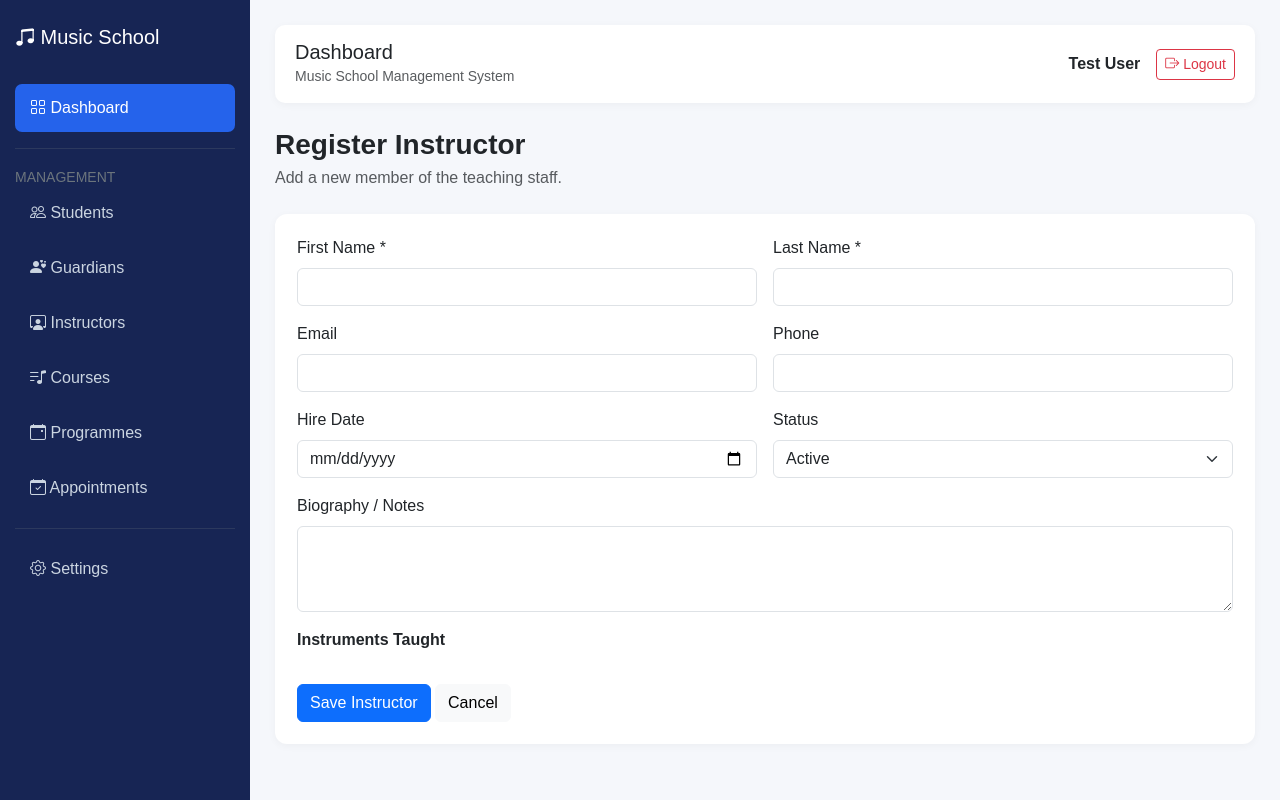
After one commit to Jes-techdev/Jazzland-Music-School-Management-System, a Laravel app: page /manager/instructors/create in a window 1280 px wide. The commit adds this page. Run offline with Laravel 12, Linux system fonts and the light colour scheme; a user stored in the database is signed in; data comes from the database, SQL or seed files in the repository; data that the repository does not hold is empty; parts of the project's set-up code (start-up, migrations or seed data) failed here and were passed over.

Commit message:
Milestone 5C - Instructor Management

```diff
--- /dev/null
+++ b/app/Http/Controllers/Manager/InstructorController.php
@@ -0,0 +1,101 @@
+<?php
+
+namespace App\Http\Controllers\Manager;
+
+use App\Http\Controllers\Controller;
+use App\Models\Instructor;
+use App\Models\Instrument;
+use Illuminate\Http\Request;
+use Illuminate\Validation\Rule;
+
+class InstructorController extends Controller
+{
+    public function index()
+    {
+        $instructors = Instructor::with('instruments')
+            ->latest()
+            ->paginate(10);
+
+        return view('manager.instructors.index', compact('instructors'));
+    }
+
+    public function create()
+    {
+        $instruments = Instrument::where('is_active', true)
+            ->orderBy('name')
+            ->get();
+
+        return view('manager.instructors.create', compact('instruments'));
+    }
+
+    public function store(Request $request)
+    {
+        $validated = $request->validate([
+            'first_name' => ['required', 'string', 'max:100'],
+            'last_name' => ['required', 'string', 'max:100'],
+            'email' => ['nullable', 'email', 'max:255'],
+            'phone' => ['nullable', 'string', 'max:30'],
+            'bio' => ['nullable', 'string'],
+            'hire_date' => ['nullable', 'date'],
+            'status' => ['required', 'in:active,inactive'],
+            'instruments' => ['nullable', 'array'],
+            'instruments.*' => ['integer', 'distinct', 'exists:instruments,id'],
+        ]);
+
+        $instrumentIds = $validated['instruments'] ?? [];
+        unset($validated['instruments']);
+
+        $instructor = Instructor::create($validated);
+        $instructor->instruments()->sync($instrumentIds);
+
+        return redirect()
+            ->route('manager.instructors.index')
+            ->with('success', 'Instructor registered successfully.');
+    }
+
+    public function show(Instructor $instructor)
+    {
+        $instructor->load('instruments');
+
+        return view('manager.instructors.show', compact('instructor'));
+    }
+
+    public function edit(Instructor $instructor)
+    {
+        $instruments = Instrument::where('is_active', true)
+            ->orderBy('name')
+            ->get();
+
+        $instructor->load('instruments');
+
+        return view('manager.instructors.edit', compact(
+            'instructor',
+            'instruments'
+        ));
+    }
+
+    public function update(Request $request, Instructor $instructor)
+    {
+        $validated = $request->validate([
+            'first_name' => ['required', 'string', 'max:100'],
+            'last_name' => ['required', 'string', 'max:100'],
+            'email' => ['nullable', 'email', 'max:255'],
+            'phone' => ['nullable', 'string', 'max:30'],
+            'bio' => ['nullable', 'string'],
+            'hire_date' => ['nullable', 'date'],
+            'status' => ['required', 'in:active,inactive'],
+            'instruments' => ['nullable', 'array'],
+            'instruments.*' => ['integer', 'distinct', 'exists:instruments,id'],
+        ]);
+
+        $instrumentIds = $validated['instruments'] ?? [];
+        unset($validated['instruments']);
+
+        $instructor->update($validated);
+        $instructor->instruments()->sync($instrumentIds);
+
+        return redirect()
+            ->route('manager.instructors.index')
+            ->with('success', 'Instructor details updated successfully.');
+    }
+}
--- /dev/null
+++ b/app/Models/Instrument.php
@@ -0,0 +1,21 @@
+<?php
+
+namespace App\Models;
+
+use Illuminate\Database\Eloquent\Model;
+use Illuminate\Database\Eloquent\Relations\BelongsToMany;
+
+class Instrument extends Model
+{
+    protected $fillable = [
+        'name',
+        'description',
+        'is_active',
+    ];
+
+    public function instructors(): BelongsToMany
+    {
+        return $this->belongsToMany(Instructor::class)
+            ->withTimestamps();
+    }
+}
--- a/resources/views/layouts/dashboard.blade.php
+++ b/resources/views/layouts/dashboard.blade.php
@@ -141,9 +141,8 @@
         <i class="bi bi-person-hearts"></i> Guardians
     </a>
 
-    <a href="#" title="Coming soon">
-        <i class="bi bi-person-workspace"></i>
-        <span class="menu-text"> Instructors</span>
+    <a href="{{ auth()->user()->role->name === 'manager' ? route('manager.instructors.index') : '#' }}">
+        <i class="bi bi-person-workspace"></i> Instructors
     </a>
 
     <a href="#" title="Coming soon">
--- /dev/null
+++ b/resources/views/manager/instructors/create.blade.php
@@ -0,0 +1,17 @@
+@extends('layouts.dashboard')
+
+@section('content')
+
+<h3 class="fw-bold mb-1">Register Instructor</h3>
+<p class="text-muted mb-4">Add a new member of the teaching staff.</p>
+
+<div class="content-card">
+    <form method="POST" action="{{ route('manager.instructors.store') }}">
+        @csrf
+
+        @include('manager.instructors.partials.form')
+
+    </form>
+</div>
+
+@endsection
--- /dev/null
+++ b/resources/views/manager/instructors/partials/form.blade.php
@@ -0,0 +1,100 @@
+<div class="row g-3">
+
+    <div class="col-md-6">
+        <label class="form-label">First Name *</label>
+        <input name="first_name" class="form-control"
+               value="{{ old('first_name', $instructor->first_name ?? '') }}" required>
+        @error('first_name')
+            <div class="text-danger small">{{ $message }}</div>
+        @enderror
+    </div>
+
+    <div class="col-md-6">
+        <label class="form-label">Last Name *</label>
+        <input name="last_name" class="form-control"
+               value="{{ old('last_name', $instructor->last_name ?? '') }}" required>
+        @error('last_name')
+            <div class="text-danger small">{{ $message }}</div>
+        @enderror
+    </div>
+
+    <div class="col-md-6">
+        <label class="form-label">Email</label>
+        <input type="email" name="email" class="form-control"
+               value="{{ old('email', $instructor->email ?? '') }}">
+        @error('email')
+            <div class="text-danger small">{{ $message }}</div>
+        @enderror
+    </div>
+
+    <div class="col-md-6">
+        <label class="form-label">Phone</label>
+        <input name="phone" class="form-control"
+               value="{{ old('phone', $instructor->phone ?? '') }}">
+    </div>
+
+    <div class="col-md-6">
+        <label class="form-label">Hire Date</label>
+        <input type="date" name="hire_date" class="form-control"
+               value="{{ old('hire_date', $instructor->hire_date ?? '') }}">
+    </div>
+
+    <div class="col-md-6">
+        <label class="form-label">Status</label>
+        <select name="status" class="form-select">
+            <option value="active"
+                @selected(old('status', $instructor->status ?? 'active') === 'active')>
+                Active
+            </option>
+            <option value="inactive"
+                @selected(old('status', $instructor->status ?? 'active') === 'inactive')>
+                Inactive
+            </option>
+        </select>
+    </div>
+
+    <div class="col-12">
+        <label class="form-label">Biography / Notes</label>
+        <textarea name="bio" class="form-control" rows="3">{{ old('bio', $instructor->bio ?? '') }}</textarea>
+    </div>
+
+    <div class="col-12">
+        <label class="form-label fw-semibold">Instruments Taught</label>
+
+        <div class="row">
+            @foreach($instruments as $instrument)
+                <div class="col-md-4 col-6 mb-2">
+                    <div class="form-check">
+                        <input class="form-check-input"
+                               type="checkbox"
+                               name="instruments[]"
+                               value="{{ $instrument->id }}"
+                               id="instrument{{ $instrument->id }}"
+                               @checked(in_array(
+                                   $instrument->id,
+                                   old('instruments', isset($instructor)
+                                       ? $instructor->instruments->pluck('id')->toArray()
+                                       : [])
+                               ))>
+
+                        <label class="form-check-label"
+                               for="instrument{{ $instrument->id }}">
+                            {{ $instrument->name }}
+                        </label>
+                    </div>
+                </div>
+            @endforeach
+        </div>
+
+        @error('instruments')
+            <div class="text-danger small">{{ $message }}</div>
+        @enderror
+    </div>
+
+</div>
+
+<div class="mt-4">
+    <button type="submit" class="btn btn-primary">Save Instructor</button>
+    <a href="{{ route('manager.instructors.index') }}"
+       class="btn btn-light">Cancel</a>
+</div>
--- a/routes/web.php
+++ b/routes/web.php
@@ -3,6 +3,7 @@
 use Illuminate\Support\Facades\Route;
 use App\Http\Controllers\Manager\StudentController;
 use App\Http\Controllers\Manager\GuardianController;
+use App\Http\Controllers\Manager\InstructorController;
 
 Route::get('/', function(){
     return view('welcome');
@@ -44,6 +45,9 @@ Route::middleware(['auth', 'role:manager'])
             [GuardianController::class, 'updateStudents'])
             ->name('guardians.students.update');
 
+        Route::resource('instructors', InstructorController::class)
+        ->except(['destroy']);
+
 });
 
 
```
Also changed, not shown: app/Models/Instructor.php (added, +32 -0 lines), resources/views/manager/instructors/edit.blade.php (added, +20 -0 lines), resources/views/manager/instructors/index.blade.php (added, +78 -0 lines), resources/views/manager/instructors/show.blade.php (added, +43 -0 lines), database/migrations/2026_11_24_075138_create_instructors_table.php (added), database/migrations/2026_11_24_075139_create_instruments_table.php (added), database/migrations/2026_11_24_075140_create_instructor_instrument_table.php (added).
